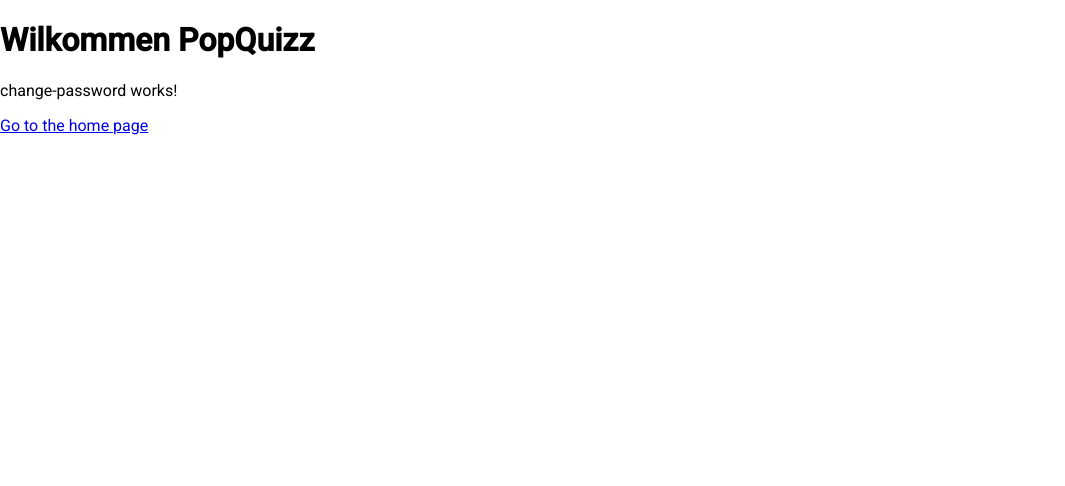
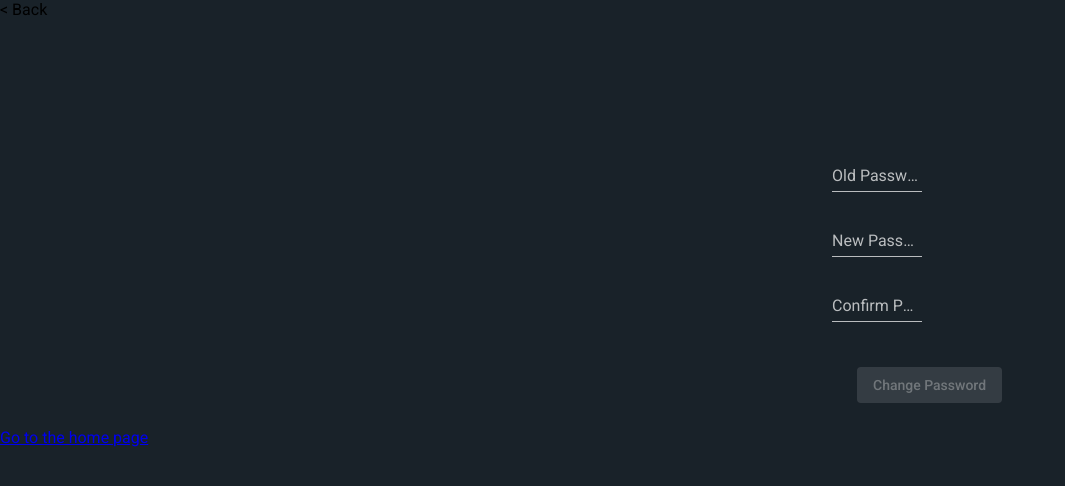
Before and after one commit to BenjTr/PopQuizz, an Angular app: page /change-password in a window 1280 px wide. Shown: the top 486 px of the page, without its empty margins (0-1065 px from the left). Built offline with nearby package versions, Linux system fonts and the light colour scheme.

Commit message:
Working change password front, enabling CORS.

```diff
--- a/angular.json
+++ b/angular.json
@@ -62,9 +62,11 @@
           }
         },
         "serve": {
+
           "builder": "@angular-devkit/build-angular:dev-server",
           "options": {
-            "browserTarget": "pop-quizz:build"
+            "browserTarget": "pop-quizz:build",
+            "proxyConfig": "src/proxy.conf.json"
           },
           "configurations": {
             "production": {
--- a/src/app/app.component.html
+++ b/src/app/app.component.html
@@ -1,4 +1,3 @@
-<h1>Wilkommen PopQuizz</h1>
 <main>
     <router-outlet></router-outlet>
 </main>
--- a/src/app/change-password/change-password.component.css
+++ b/src/app/change-password/change-password.component.css
@@ -0,0 +1,18 @@
+.change-password {
+
+}
+
+form {
+    padding-top: 10%;
+    padding-left: 52rem;
+    margin: auto;
+}
+
+mat-form-field {
+    display: block;
+    width: 20%;
+}
+
+button {
+    margin: 25px;
+}
--- a/src/app/change-password/change-password.component.html
+++ b/src/app/change-password/change-password.component.html
@@ -1 +1,30 @@
-<p>change-password works!</p>
+<div class="change-password">
+    <a (click)="onBackClick()"> < Back</a>
+
+    <form (ngSubmit)="onSubmit()" #changePassword="ngForm">
+        <div class="form-group">
+            <mat-form-field>
+                <input matInput required placeholder="Old Password" type="password" class="form-control"
+                       [(ngModel)]="oldPassword" name="oldPassword"/><br>
+            </mat-form-field>
+
+            <mat-form-field>
+                <input required matInput placeholder="New Password" type="password" class="form-control"
+                       [(ngModel)]="newPassword"
+                       name="newPassword"/><br>
+            </mat-form-field>
+
+            <mat-form-field>
+                <input matInput required placeholder="Confirm Password" type="password" class="form-control"
+                       [(ngModel)]="confirmPassword"
+                       name="confirmPassword"/><br>
+            </mat-form-field>
+            <div *ngIf="errorMessage" class="mat-error">
+                {{errorMessage}}
+            </div>
+            <button mat-raised-button color='primary' type="submit" [disabled]="!changePassword.form.valid">Change Password
+            </button>
+        </div>
+    </form>
+
+</div>
--- a/src/app/change-password/change-password.component.ts
+++ b/src/app/change-password/change-password.component.ts
@@ -1,15 +1,77 @@
-import { Component, OnInit } from '@angular/core';
+import {Component, Injectable, OnInit} from '@angular/core';
+import {Location} from '@angular/common';
+import {HttpClient} from '@angular/common/http';
+import {Router} from '@angular/router';
 
+@Injectable({
+    providedIn: 'root'
+})
 @Component({
-  selector: 'app-change-password',
-  templateUrl: './change-password.component.html',
-  styleUrls: ['./change-password.component.css']
+    selector: 'app-change-password',
+    templateUrl: './change-password.component.html',
+    styleUrls: ['./change-password.component.css']
 })
 export class ChangePasswordComponent implements OnInit {
 
-  constructor() { }
+    private CHANGE_PASSWORD_URL = '/api/users/password';
 
-  ngOnInit() {
-  }
+    oldPassword: string;
+    newPassword: string;
+    confirmPassword: string;
+    errorMessage: string;
 
+    constructor(private location: Location, private http: HttpClient, private router: Router) {
+    }
+
+    ngOnInit() {
+    }
+
+    onBackClick() {
+        this.location.back();
+    }
+
+    onSubmit() {
+        this.errorMessage = '';
+
+        if (this.newPassword !== this.confirmPassword) {
+            this.errorMessage = 'New Password and confirmation do not match.';
+        } else {
+
+            const requestBody = {
+                oldPassword: this.oldPassword,
+                newPassword: this.newPassword
+            };
+
+            // To send session cookie
+            const requestOptions = {
+                withCredentials: true
+            };
+
+            this.http.put(this.CHANGE_PASSWORD_URL, requestBody, requestOptions)
+                .subscribe(
+                    val => {
+                        this.errorMessage = 'Your password has been changed !';
+                        this.router.navigate(['/user']);
+                    },
+                    error => {
+                        this.errorHandler(error);
+                    });
+
+        }
+    }
+
+    errorHandler = (error) => {
+        // tslint:disable-next-line:triple-equals
+        if (error.status == '409') {
+            this.errorMessage = 'Old Password does not match with your current one';
+        }
+        // tslint:disable-next-line:triple-equals
+        if (error.status == '500') {
+            this.errorMessage = 'Database Error';
+        }
+        // tslint:disable-next-line:triple-equals
+        if (error.status == '401') {
+            this.router.navigate(['/login']);
+        }
+    }
 }
--- a/src/app/user/user.component.html
+++ b/src/app/user/user.component.html
@@ -1 +1,7 @@
-<p>user works!</p>
+<div>
+    <a (click)="onBackClick()"> < Back</a>
+    <h3>Profil</h3>
+    <input [value]="pseudo" disabled="true" type="text" class="pseudo"/>
+    <input value="********" disabled="true" type="text" class="password"/>
+    <button routerLink="/change-password">Change Password</button>
+</div>
--- a/src/app/user/user.component.ts
+++ b/src/app/user/user.component.ts
@@ -1,15 +1,25 @@
-import { Component, OnInit } from '@angular/core';
+import {Component, OnInit} from '@angular/core';
+import {Location} from '@angular/common';
+
 
 @Component({
-  selector: 'app-user',
-  templateUrl: './user.component.html',
-  styleUrls: ['./user.component.css']
+    selector: 'app-user',
+    templateUrl: './user.component.html',
+    styleUrls: ['./user.component.css']
 })
 export class UserComponent implements OnInit {
 
-  constructor() { }
+    pseudo: string;
 
-  ngOnInit() {
-  }
+    constructor(private location: Location) {
+    }
+
+    ngOnInit() {
+        this.pseudo = 'coucou';
+    }
+
+    onBackClick() {
+        this.location.back();
+    }
 
 }
--- a/src/styles.css
+++ b/src/styles.css
@@ -1,4 +1,4 @@
 /* You can add global styles to this file, and also import other style files */
 
 html, body { height: 100%; }
-body { margin: 0; font-family: Roboto, "Helvetica Neue", sans-serif; }
+body { margin: 0; font-family: Roboto, "Helvetica Neue", sans-serif; background-color: #192229}
```
Also changed, not shown: src/app/app.module.ts (+15 -5 lines), src/proxy.conf.json (added, +7 -0 lines), 1 other file (tests, documents, lock files or other folders).
